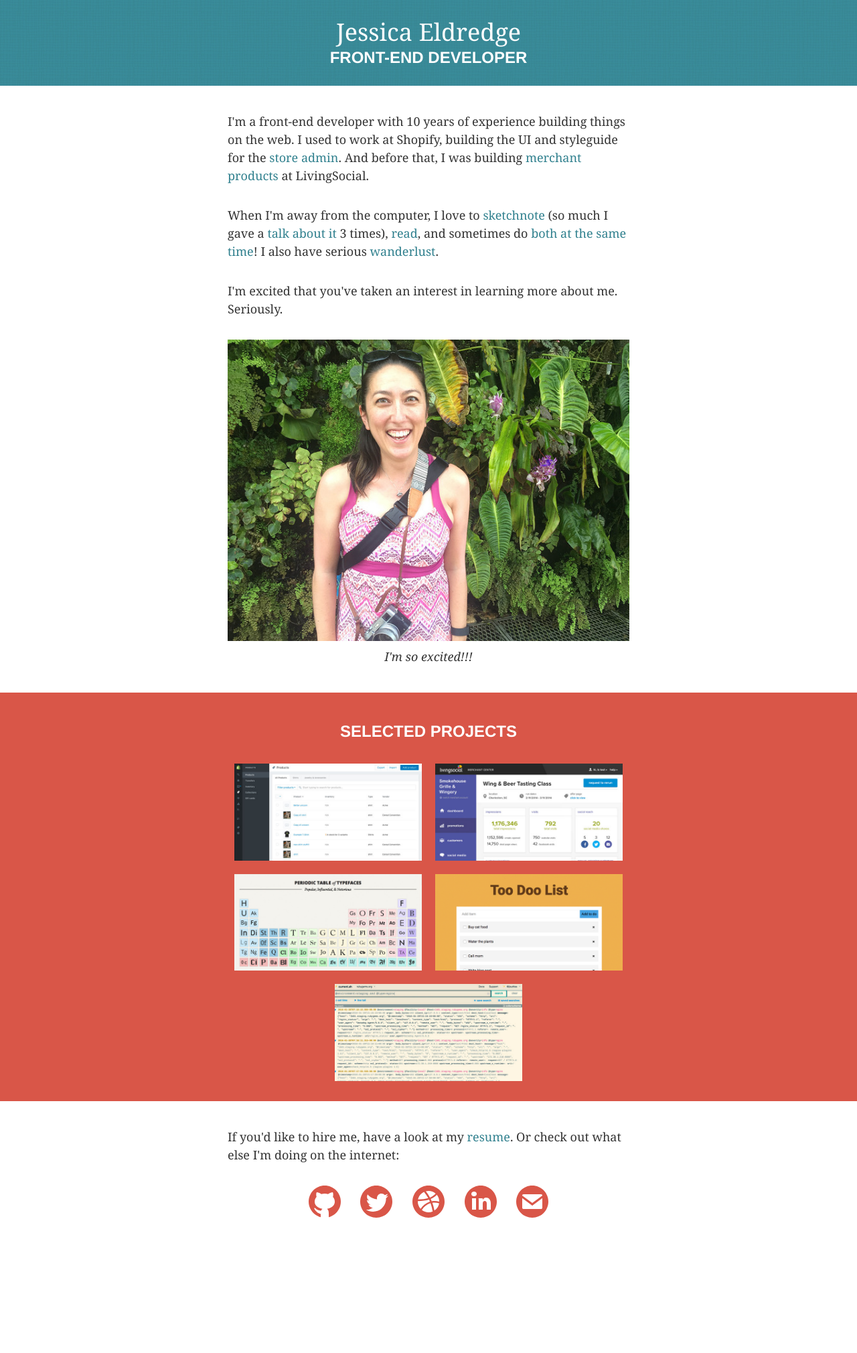
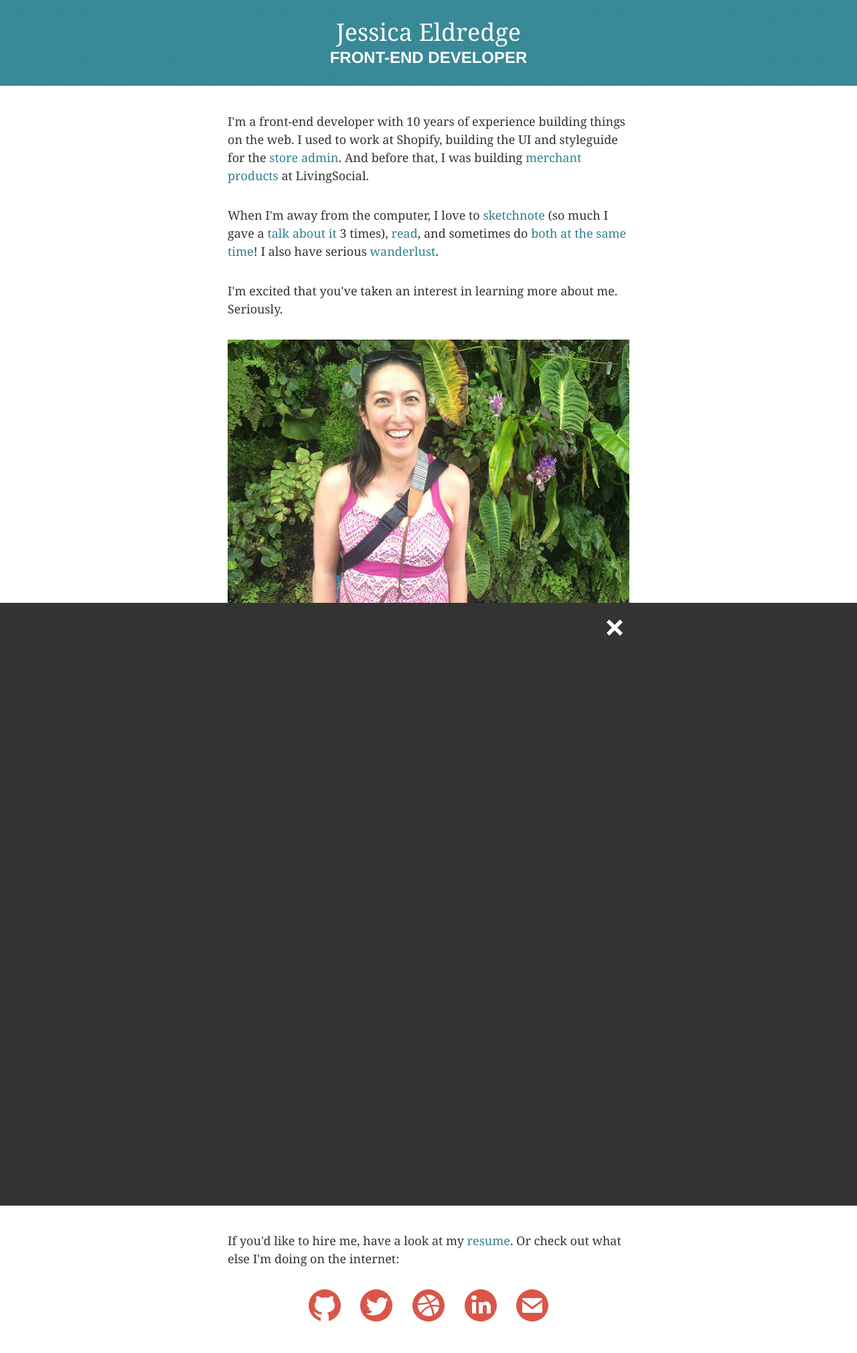
Before and after one commit to jessabean/jessabean.github.io, a Jekyll site: the page built from index.html, in a window 1280 px wide. Shown: the whole page at 67% size. Built offline with Jekyll 4.4.1, drawn with Linux system fonts in a browser that asks for light colours; comment, search, counter and statistics services are not loaded; before the commit the page ends 1865 px from its top, so only the background shows below that.

Commit message:
Edit project detail transition

```diff
--- a/_layouts/home.html
+++ b/_layouts/home.html
@@ -31,6 +31,18 @@
       {{ content }}
     </main>
 
+    <div id="project-details" class="project--preview">
+      <div class="project__actions">
+        <button type="button" class="button button--close">
+          <svg id="close" xmlns="http://www.w3.org/2000/svg" viewBox="0 0 32 32" width="32" height="32" fill="currentcolor">
+            <path d="M4 8 L8 4 L16 12 L24 4 L28 8 L20 16 L28 24 L24 28 L16 20 L8 28 L4 24 L12 16 z"></path>
+          </svg>
+        </button>
+      </div>
+      <figure class="project__image"></figure>
+      <div class="project__description"></div>
+    </div>
+
     {% include scripts.html %}
 
   </body>
--- a/css/home.css
+++ b/css/home.css
@@ -714,7 +714,7 @@
   list-style-type: none;
   margin: 0 auto;
   padding: 0;
-  max-width: 600px; }
+  max-width: 800px; }
   @media (max-width: 760px) {
     .project-list {
       -webkit-flex-wrap: nowrap;
@@ -733,6 +733,8 @@
     .project {
       width: 100%;
       padding: 10px 0; } }
+  .project .project__description {
+    display: none; }
 
 .project__image {
   position: relative;
@@ -777,29 +779,32 @@
       transition: transform 0.4s, opacity 0.1s;
       transition: transform 0.4s, opacity 0.1s, -webkit-transform 0.4s; }
 
-.project-list .project__description {
-  display: none; }
-
 .project--preview {
   position: fixed;
   z-index: 1000;
-  top: 0;
-  left: 0;
+  top: 100%;
+  overflow: hidden;
   width: 100%;
-  height: 0;
-  visibility: hidden;
-  opacity: 0;
+  height: 100%;
   padding-left: -webkit-calc((100% - 600px) / 2);
   padding-left: calc((100% - 600px) / 2);
   padding-right: -webkit-calc((100% - 600px) / 2);
   padding-right: calc((100% - 600px) / 2);
-  background: #d95648;
-  pointer-events: none; }
+  background: #333;
+  color: #fff;
+  -webkit-transition: -webkit-transform 0.5s;
+  transition: -webkit-transform 0.5s;
+  transition: transform 0.5s;
+  transition: transform 0.5s, -webkit-transform 0.5s;
+  -webkit-transition-timing-function: cubic-bezier(0.7, 0, 0.3, 1);
+          transition-timing-function: cubic-bezier(0.7, 0, 0.3, 1); }
   .project--preview.is-active {
     height: 100%;
     visibility: visible;
     opacity: 1;
-    pointer-events: auto; }
+    pointer-events: auto;
+    -webkit-transform: translate3d(0, 0, 0) translate3d(0, -100%, 0);
+            transform: translate3d(0, 0, 0) translate3d(0, -100%, 0); }
   .project--preview .project__actions {
     padding: 20px 0;
     text-align: right; }
--- a/index.html
+++ b/index.html
@@ -101,17 +101,6 @@
       </div>
     </li>
   </ul>
-  <div id="project-details" class="project--preview">
-    <div class="project__actions">
-      <button type="button" class="button button--close">
-        <svg id="close" xmlns="http://www.w3.org/2000/svg" viewBox="0 0 32 32" width="32" height="32" fill="currentcolor">
-          <path d="M4 8 L8 4 L16 12 L24 4 L28 8 L20 16 L28 24 L24 28 L16 20 L8 28 L4 24 L12 16 z"></path>
-        </svg>
-      </button>
-    </div>
-    <figure class="project__image"></figure>
-    <div class="project__description"></div>
-  </div>
 </section>
 <section class="page-region page-width">
   <p>If you'd like to hire me, have a look at my <a href="/resume">resume</a>. Or check out what else I'm doing on the internet:</p>
```
Also changed, not shown: _scss/components/_project.scss (+13 -12 lines).
